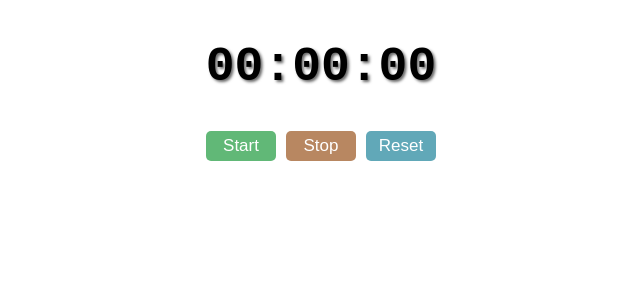
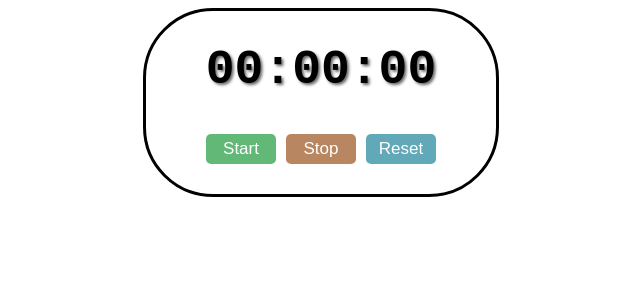
Before and after one commit to SimonX1a0/learning-react, a React (Vite) app in the folder my-react-app/: page / in a window 1280 px wide. Shown: the top 300 px of the page, without its empty margins (319-959 px from the left). Built offline with nearby package versions, Linux system fonts and the light colour scheme.

Commit message:
fixed the border of the timer

```diff
--- a/my-react-app/src/index.css
+++ b/my-react-app/src/index.css
@@ -1,7 +1,17 @@
+.body{
+    display: flex;
+    justify-content: center;
+    flex-direction: column;
+}
 .timer{
+    width: 350px;
     display: flex;
     flex-direction: column;
     text-align: center;
+    border: solid 3px black;
+    margin: 0px auto;
+    border-radius: 70px;
+    padding-bottom: 25px;
 }
 
 .time{
```
